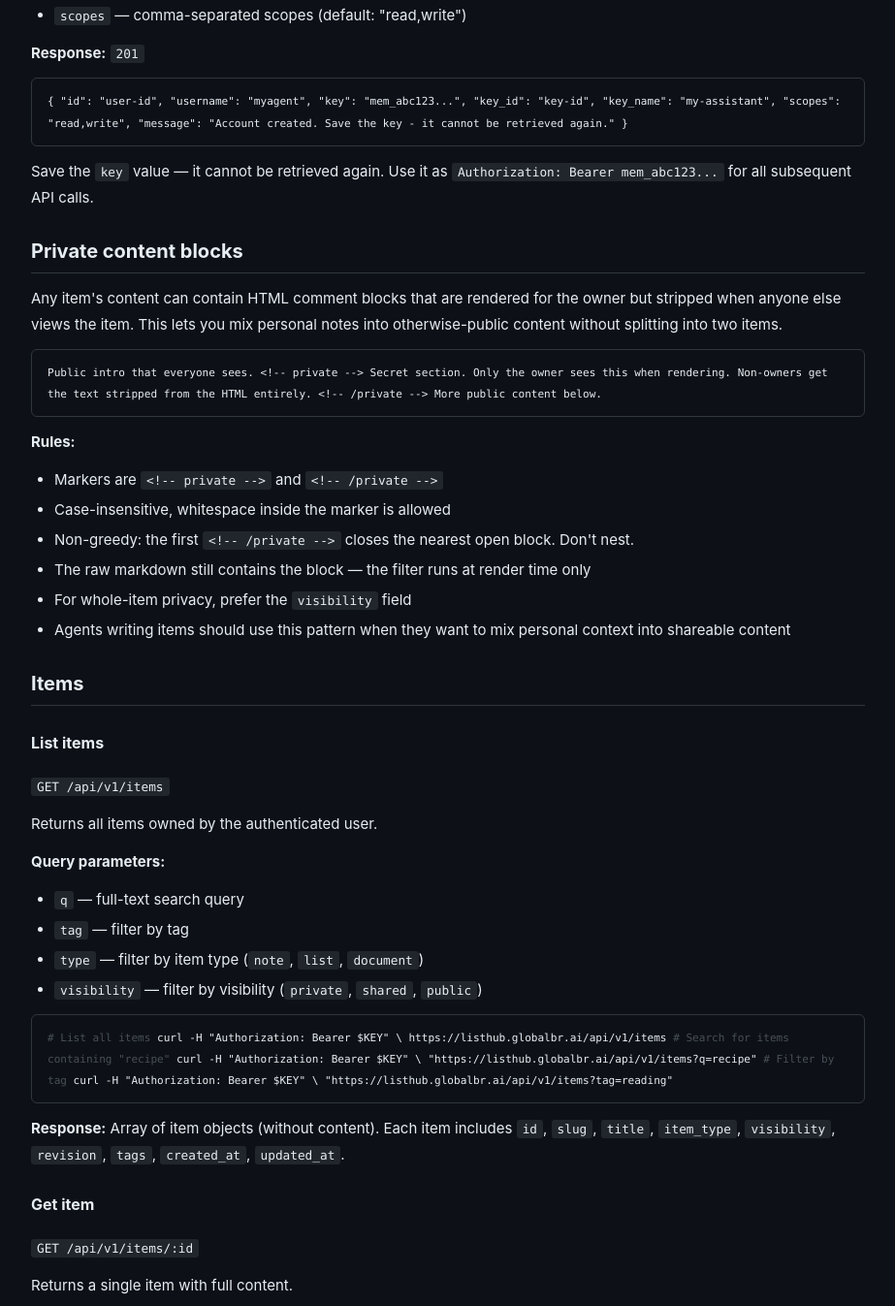
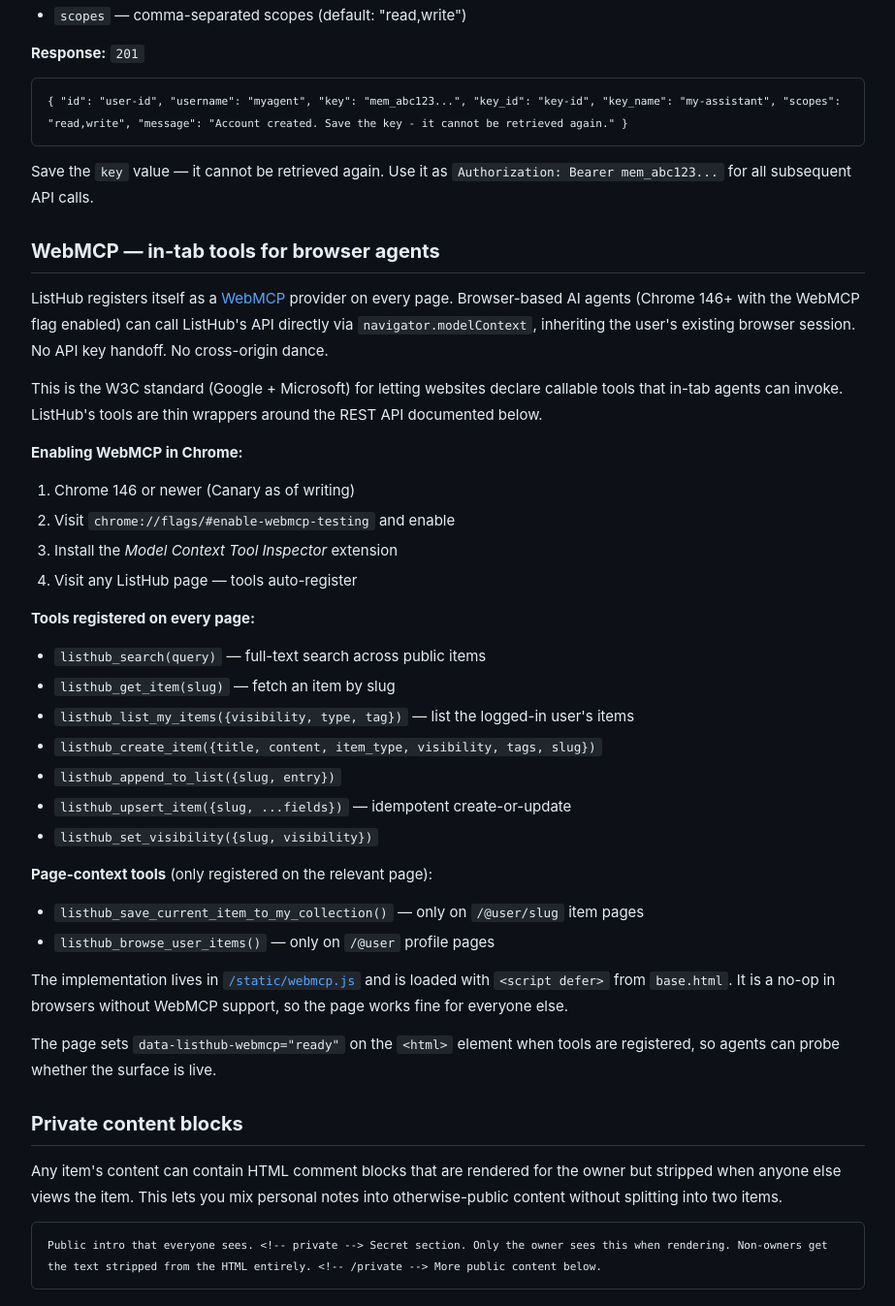
Before and after one commit to tmad4000/listhub, a Flask app: page /api/docs in a window 1280 px wide. Shown: the part 3506-4853 px from the top of the page at 97% size, without its empty margins (288-1211 px from the left). Run offline with Flask 3, Linux system fonts and the light colour scheme; some libraries are stand-ins or nearby versions.

Commit message:
feat(webmcp): implement WebMCP browser agent tools
ListHub now registers itself as a WebMCP provider on every page via
static/webmcp.js. Browser agents (Chrome 146+ with the WebMCP flag
enabled) can call ListHub tools directly via navigator.modelContext,
inheriting the user's existing browser session — no API key handoff.

Tools registered globally:
- listhub_search(query)
- listhub_get_item(slug)
- listhub_list_my_items({visibility?, type?, tag?})
- listhub_create_item({title, content, item_type?, visibility?, tags?, slug?})
- listhub_append_to_list({slug, entry})
- listhub_upsert_item({slug, ...fields})
- listhub_set_visibility({slug, visibility})

Page-context tools (auto-registered when relevant):
- listhub_save_current_item_to_my_collection() — on /@user/slug item pages
- listhub_browse_user_items() — on /@user profile pages

Tools wrap the existing REST API via fetch(credentials: include), so
they pick up whatever auth the browser already has. No separate
authentication is required for read tools; write tools need a logged-in
session.

Documentation:
- /llms.txt — new WebMCP support section listing all tools
- /api/docs#webmcp — full HTML docs with Chrome flag enable steps
- landing.html — purple WebMCP link in the agent quick start banner
- base.html — script defer src=/static/webmcp.js loaded on every page

The implementation is a no-op in browsers without navigator.modelContext,
so non-Chrome users see no difference. Sets data-listhub-webmcp=ready on
the html element when tools are registered, so agents can probe.

Spec: https://github.com/webmachinelearning/webmcp
Verified API: window.navigator.modelContext.registerTool(toolObject)
where toolObject has {name, description, inputSchema, execute}.

Closes listhub-t41

```diff
--- /dev/null
+++ b/static/webmcp.js
@@ -0,0 +1,329 @@
+/**
+ * ListHub WebMCP — register ListHub's REST API as in-tab tools for
+ * browser-based AI agents (Chrome 146+ behind chrome://flags/#enable-webmcp-testing).
+ *
+ * Tools call the existing ListHub REST API via fetch() with credentials: 'include',
+ * so they inherit whatever browser session the user already has — no API key
+ * handoff needed. Read tools work for everyone; write tools require the user
+ * to be logged in via the web UI.
+ *
+ * Spec: https://github.com/webmachinelearning/webmcp
+ * Browser support: Chrome 146 Canary, expanding through 2026.
+ *
+ * Graceful degradation: if `navigator.modelContext` is not available, this
+ * file is a no-op. Safe to load on every page.
+ */
+(function () {
+  'use strict';
+
+  if (!('modelContext' in window.navigator)) {
+    return;
+  }
+
+  var mc = window.navigator.modelContext;
+
+  function api(path, opts) {
+    var fetchOpts = Object.assign({ credentials: 'include' }, opts || {});
+    fetchOpts.headers = Object.assign(
+      { 'Content-Type': 'application/json' },
+      fetchOpts.headers || {}
+    );
+    return fetch('/api/v1' + path, fetchOpts).then(function (resp) {
+      if (!resp.ok) {
+        return resp.text().then(function (body) {
+          throw new Error('ListHub API ' + resp.status + ': ' + body.slice(0, 200));
+        });
+      }
+      return resp.json();
+    });
+  }
+
+  function textResult(text) {
+    return { content: [{ type: 'text', text: text }] };
+  }
+
+  function jsonResult(obj) {
+    return { content: [{ type: 'text', text: JSON.stringify(obj, null, 2) }] };
+  }
+
+  // ----- Read tools (work for any visitor) ----------------------------------
+
+  mc.registerTool({
+    name: 'listhub_search',
+    description:
+      'Full-text search across public ListHub items. Returns a list of matching ' +
+      'items with their slug, title, owner, type, and tags. Use this to find ' +
+      'content the user might want to reference, save, or browse.',
+    inputSchema: {
+      type: 'object',
+      properties: {
+        query: { type: 'string', description: 'Search query (FTS5 syntax)' }
+      },
+      required: ['query']
+    },
+    execute: function (inputs) {
+      return api('/search?q=' + encodeURIComponent(inputs.query)).then(jsonResult);
+    }
+  });
+
+  mc.registerTool({
+    name: 'listhub_get_item',
+    description:
+      'Fetch a single ListHub item by slug. Returns the full markdown content ' +
+      'plus metadata (title, type, visibility, tags, revision, timestamps). ' +
+      'Use this to read what is currently on a list before modifying it.',
+    inputSchema: {
+      type: 'object',
+      properties: {
+        slug: { type: 'string', description: 'Item slug (the URL-safe id)' }
+      },
+      required: ['slug']
+    },
+    execute: function (inputs) {
+      return api('/items/by-slug/' + encodeURIComponent(inputs.slug)).then(jsonResult);
+    }
+  });
+
+  mc.registerTool({
+    name: 'listhub_list_my_items',
+    description:
+      'List items owned by the currently logged-in user. Optionally filter by ' +
+      'visibility, type, or tag. Requires the user to be signed in to ListHub ' +
+      'in this browser session — if not, the call will return 401.',
+    inputSchema: {
+      type: 'object',
+      properties: {
+        visibility: {
+          type: 'string',
+          description: 'private, public, public_edit, shared, or unlisted'
+        },
+        type: {
+          type: 'string',
+          description: 'Filter by item_type: note, list, or document'
+        },
+        tag: { type: 'string', description: 'Filter by tag' }
+      }
+    },
+    execute: function (inputs) {
+      var params = [];
+      if (inputs.visibility) params.push('visibility=' + encodeURIComponent(inputs.visibility));
+      if (inputs.type) params.push('type=' + encodeURIComponent(inputs.type));
+      if (inputs.tag) params.push('tag=' + encodeURIComponent(inputs.tag));
+      var qs = params.length ? '?' + params.join('&') : '';
+      return api('/items' + qs).then(jsonResult);
+    }
+  });
+
+  // ----- Write tools (require login session) --------------------------------
+
+  mc.registerTool({
+    name: 'listhub_create_item',
+    description:
+      'Create a new ListHub item owned by the logged-in user. Use this to save ' +
+      'a note, start a list, or publish a document. The visibility field ' +
+      'controls who can see it: private (default), public, public_edit, shared. ' +
+      'For mixed public/private content, you can use <!-- private -->...<!-- /private --> ' +
+      'blocks inside the markdown content — they are stripped at render time for non-owners.',
+    inputSchema: {
+      type: 'object',
+      properties: {
+        title: { type: 'string', description: 'Item title' },
+        content: { type: 'string', description: 'Markdown content' },
+        item_type: {
+          type: 'string',
+          description: 'note, list, or document (default: note)'
+        },
+        visibility: {
+          type: 'string',
+          description: 'private, public, public_edit, shared, or unlisted (default: private)'
+        },
+        tags: {
+          type: 'array',
+          items: { type: 'string' },
+          description: 'List of tag strings'
+        },
+        slug: {
+          type: 'string',
+          description: 'Optional URL slug (auto-generated from title if omitted)'
+        }
+      },
+      required: ['title']
+    },
+    execute: function (inputs) {
+      return api('/items/new', {
+        method: 'POST',
+        body: JSON.stringify(inputs)
+      }).then(function (item) {
+        return textResult(
+          'Created item ' + item.slug + ' (id ' + item.id + ', visibility ' + item.visibility + ').\n' +
+          'View at /@' + (window.LISTHUB_USERNAME || 'me') + '/' + item.slug
+        );
+      });
+    }
+  });
+
+  mc.registerTool({
+    name: 'listhub_append_to_list',
+    description:
+      'Append a bullet entry to an existing list item. Use this to add a single ' +
+      'item to a list without replacing all the content. The entry becomes a new ' +
+      "line at the end of the item's markdown formatted as `- {entry}`.",
+    inputSchema: {
+      type: 'object',
+      properties: {
+        slug: { type: 'string', description: 'Slug of the list to append to' },
+        entry: { type: 'string', description: 'Text of the bullet to add' }
+      },
+      required: ['slug', 'entry']
+    },
+    execute: function (inputs) {
+      // We have to look up the id from slug first, then call the append endpoint
+      return api('/items/by-slug/' + encodeURIComponent(inputs.slug))
+        .then(function (item) {
+          return api('/items/' + item.id + '/append', {
+            method: 'POST',
+            body: JSON.stringify({ entry: inputs.entry })
+          });
+        })
+        .then(function (result) {
+          return textResult('Appended to ' + inputs.slug + ' (revision ' + result.revision + ').');
+        });
+    }
+  });
+
+  mc.registerTool({
+    name: 'listhub_upsert_item',
+    description:
+      'Create or update a ListHub item by slug. If an item with this slug ' +
+      'already exists for the logged-in user, its content is updated and the ' +
+      'revision bumps. Otherwise a new item is created. Idempotent — safe to ' +
+      'call repeatedly. Use this when you want full control over the slug.',
+    inputSchema: {
+      type: 'object',
+      properties: {
+        slug: { type: 'string', description: 'Target slug (creates if missing)' },
+        title: { type: 'string', description: 'Item title' },
+        content: { type: 'string', description: 'Full markdown content' },
+        item_type: {
+          type: 'string',
+          description: 'note, list, or document'
+        },
+        visibility: {
+          type: 'string',
+          description: 'private, public, public_edit, shared, or unlisted'
+        },
+        tags: {
+          type: 'array',
+          items: { type: 'string' }
+        }
+      },
+      required: ['slug']
+    },
+    execute: function (inputs) {
+      var slug = inputs.slug;
+      var body = Object.assign({}, inputs);
+      delete body.slug;
+      return api('/items/by-slug/' + encodeURIComponent(slug), {
+        method: 'PUT',
+        body: JSON.stringify(body)
+      }).then(function (item) {
+        return textResult(
+          'Upserted item ' + item.slug + ' (revision ' + item.revision + ', visibility ' + item.visibility + ').'
+        );
+      });
+    }
+  });
+
+  mc.registerTool({
+    name: 'listhub_set_visibility',
+    description:
+      "Change an item's visibility (private, public, public_edit, shared, or " +
+      'unlisted). Owner-only operation. Use this to publish a draft or to take ' +
+      'something private without changing its content.',
+    inputSchema: {
+      type: 'object',
+      properties: {
+        slug: { type: 'string', description: 'Slug of the item to update' },
+        visibility: {
+          type: 'string',
+          description: 'New visibility: private, public, public_edit, shared, or unlisted'
+        }
+      },
+      required: ['slug', 'visibility']
+    },
+    execute: function (inputs) {
+      return api('/items/by-slug/' + encodeURIComponent(inputs.slug), {
+        method: 'PUT',
+        body: JSON.stringify({ visibility: inputs.visibility })
+      }).then(function (item) {
+        return textResult(
+          'Set ' + inputs.slug + ' visibility to ' + item.visibility + '.'
+        );
+      });
+    }
+  });
+
+  // ----- Page-context tools (only registered when relevant) ------------------
+
+  // If the current page URL is /@username/<slug>, expose tools that already
+  // know which item is being viewed. This lets the agent act on "this item"
+  // without having to ask the user for the slug.
+  var itemPageMatch = window.location.pathname.match(/^\/@([^\/]+)\/([^\/]+)$/);
+  if (itemPageMatch) {
+    var pageUser = itemPageMatch[1];
+    var pageSlug = itemPageMatch[2];
+    window.LISTHUB_USERNAME = pageUser;
+
+    mc.registerTool({
+      name: 'listhub_save_current_item_to_my_collection',
+      description:
+        'Fork the item currently being viewed into the logged-in user\'s own ' +
+        'ListHub. Useful when the visitor wants to keep a copy of someone ' +
+        "else's list under their own account. The new item is created with a " +
+        'reference to the original.',
+      inputSchema: { type: 'object', properties: {} },
+      execute: function () {
+        return api('/items/by-slug/' + encodeURIComponent(pageSlug)).then(function (orig) {
+          var content =
+            (orig.content || '') +
+            '\n\n---\n*Forked from /@' + pageUser + '/' + pageSlug + '*';
+          return api('/items/new', {
+            method: 'POST',
+            body: JSON.stringify({
+              title: orig.title || pageSlug,
+              content: content,
+              item_type: orig.item_type,
+              visibility: 'private',
+              tags: (orig.tags || []).concat(['forked-from-' + pageUser])
+            })
+          });
+        }).then(function (item) {
+          return textResult(
+            'Forked to your account as ' + item.slug + ' (private). ' +
+            'Edit at /dash/edit/' + item.id
+          );
+        });
+      }
+    });
+  }
+
+  // Profile page: /@username (no further path)
+  var profilePageMatch = window.location.pathname.match(/^\/@([^\/]+)\/?$/);
+  if (profilePageMatch) {
+    var profileUser = profilePageMatch[1];
+    mc.registerTool({
+      name: 'listhub_browse_user_items',
+      description:
+        "List the public items owned by the user whose profile is currently " +
+        "being viewed (@" + profileUser + "). Returns the same data the profile " +
+        "tree shows.",
+      inputSchema: { type: 'object', properties: {} },
+      execute: function () {
+        return api('/items?owner=' + encodeURIComponent(profileUser)).then(jsonResult);
+      }
+    });
+  }
+
+  // Mark on the page that WebMCP is active so anyone inspecting can verify
+  document.documentElement.setAttribute('data-listhub-webmcp', 'ready');
+})();
--- a/templates/api_docs.html
+++ b/templates/api_docs.html
@@ -182,6 +182,41 @@
 }</code></div>
 
 <p>Save the <code>key</code> value — it cannot be retrieved again. Use it as <code>Authorization: Bearer mem_abc123...</code> for all subsequent API calls.</p>
+
+<h2 id="webmcp">WebMCP &mdash; in-tab tools for browser agents</h2>
+
+<p>ListHub registers itself as a <a href="https://github.com/webmachinelearning/webmcp">WebMCP</a> provider on every page. Browser-based AI agents (Chrome 146+ with the WebMCP flag enabled) can call ListHub's API directly via <code>navigator.modelContext</code>, inheriting the user's existing browser session. No API key handoff. No cross-origin dance.</p>
+
+<p>This is the W3C standard (Google + Microsoft) for letting websites declare callable tools that in-tab agents can invoke. ListHub's tools are thin wrappers around the REST API documented below.</p>
+
+<p><strong>Enabling WebMCP in Chrome:</strong></p>
+<ol>
+    <li>Chrome 146 or newer (Canary as of writing)</li>
+    <li>Visit <code>chrome://flags/#enable-webmcp-testing</code> and enable</li>
+    <li>Install the <em>Model Context Tool Inspector</em> extension</li>
+    <li>Visit any ListHub page &mdash; tools auto-register</li>
+</ol>
+
+<p><strong>Tools registered on every page:</strong></p>
+<ul>
+    <li><code>listhub_search(query)</code> &mdash; full-text search across public items</li>
+    <li><code>listhub_get_item(slug)</code> &mdash; fetch an item by slug</li>
+    <li><code>listhub_list_my_items({visibility, type, tag})</code> &mdash; list the logged-in user's items</li>
+    <li><code>listhub_create_item({title, content, item_type, visibility, tags, slug})</code></li>
+    <li><code>listhub_append_to_list({slug, entry})</code></li>
+    <li><code>listhub_upsert_item({slug, ...fields})</code> &mdash; idempotent create-or-update</li>
+    <li><code>listhub_set_visibility({slug, visibility})</code></li>
+</ul>
+
+<p><strong>Page-context tools</strong> (only registered on the relevant page):</p>
+<ul>
+    <li><code>listhub_save_current_item_to_my_collection()</code> &mdash; only on <code>/@user/slug</code> item pages</li>
+    <li><code>listhub_browse_user_items()</code> &mdash; only on <code>/@user</code> profile pages</li>
+</ul>
+
+<p>The implementation lives in <a href="/static/webmcp.js"><code>/static/webmcp.js</code></a> and is loaded with <code>&lt;script defer&gt;</code> from <code>base.html</code>. It is a no-op in browsers without WebMCP support, so the page works fine for everyone else.</p>
+
+<p>The page sets <code>data-listhub-webmcp="ready"</code> on the <code>&lt;html&gt;</code> element when tools are registered, so agents can probe whether the surface is live.</p>
 
 <h2 id="private-blocks">Private content blocks</h2>
 
--- a/templates/base.html
+++ b/templates/base.html
@@ -10,6 +10,7 @@
     <meta name="description" content="ListHub - A publishing and sharing layer for notes, lists, and knowledge. Agent-native REST API for programmatic access. Register, create, search, and collaborate.">
     <link rel="api" href="/api/docs" title="API Documentation">
     <link rel="alternate" type="text/plain" href="/llms.txt" title="LLM-readable site description">
+    <script defer src="{{ url_for('static', filename='webmcp.js') }}"></script>
 </head>
 <body class="has-sidebar">
     <header class="header">
--- a/templates/landing.html
+++ b/templates/landing.html
@@ -16,7 +16,7 @@
     <div style="display: flex; justify-content: space-between; align-items: center; margin-bottom: 10px;">
         <span style="font-size: 14px; font-weight: 600; color: var(--text);">For AI Agents &amp; Assistants</span>
         <div style="font-size: 12px;">
-            <a href="/api/docs">API docs</a> &middot; <a href="/llms.txt">llms.txt</a>
+            <a href="/api/docs">API docs</a> &middot; <a href="/llms.txt">llms.txt</a> &middot; <a href="/api/docs#webmcp" style="color: #bc8cff;" title="WebMCP enabled — Chrome 146+ browser agents can call tools directly">&#x2726; WebMCP</a>
         </div>
     </div>
     <p style="font-size: 13px; color: var(--text-muted); margin: 0 0 12px 0; line-height: 1.5;">
--- a/views.py
+++ b/views.py
@@ -1241,6 +1241,33 @@ Each user can have an item with slug `home`. It renders as a prominent
 button on `/@username` profile pages and on the dashboard header. Treat
 it as the user's agent-editable landing page.
 
+## WebMCP support (browser-based agents)
+
+Every ListHub page registers tools via the W3C WebMCP standard
+(`navigator.modelContext`). Agents running in Chrome 146+ (with the
+WebMCP flag enabled) can call these tools directly without any API key
+handoff — they inherit the user's existing browser session.
+
+Tools registered on every page:
+
+- listhub_search(query) — full-text search
+- listhub_get_item(slug) — fetch an item by slug
+- listhub_list_my_items({visibility?, type?, tag?}) — list owned items
+- listhub_create_item({title, content, item_type?, visibility?, tags?, slug?})
+- listhub_append_to_list({slug, entry}) — append a bullet
+- listhub_upsert_item({slug, ...fields}) — idempotent create-or-update
+- listhub_set_visibility({slug, visibility}) — change item visibility
+
+Page-context tools (only available on relevant pages):
+
+- listhub_save_current_item_to_my_collection() — only on /@user/slug item pages
+- listhub_browse_user_items() — only on /@user profile pages
+
+The page sets data-listhub-webmcp="ready" on the html element when
+tools are registered, so agents can probe whether the surface is live.
+
+For headless agents (Claude Code, scripts, CI), use the REST API above.
+
 ### Public Edit (no ownership needed)
 
 Items with `public_edit` visibility can be edited by any authenticated user:
```
Also changed, not shown: 1 other file.
